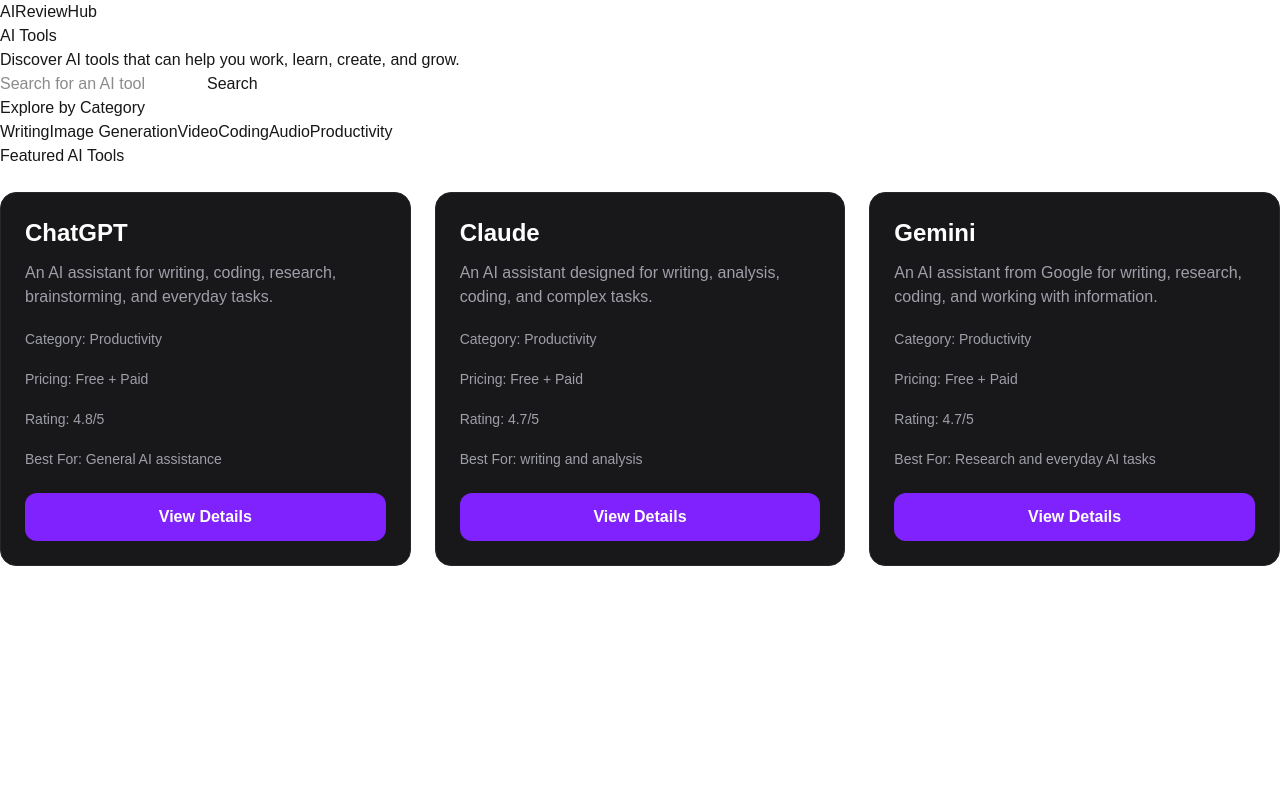
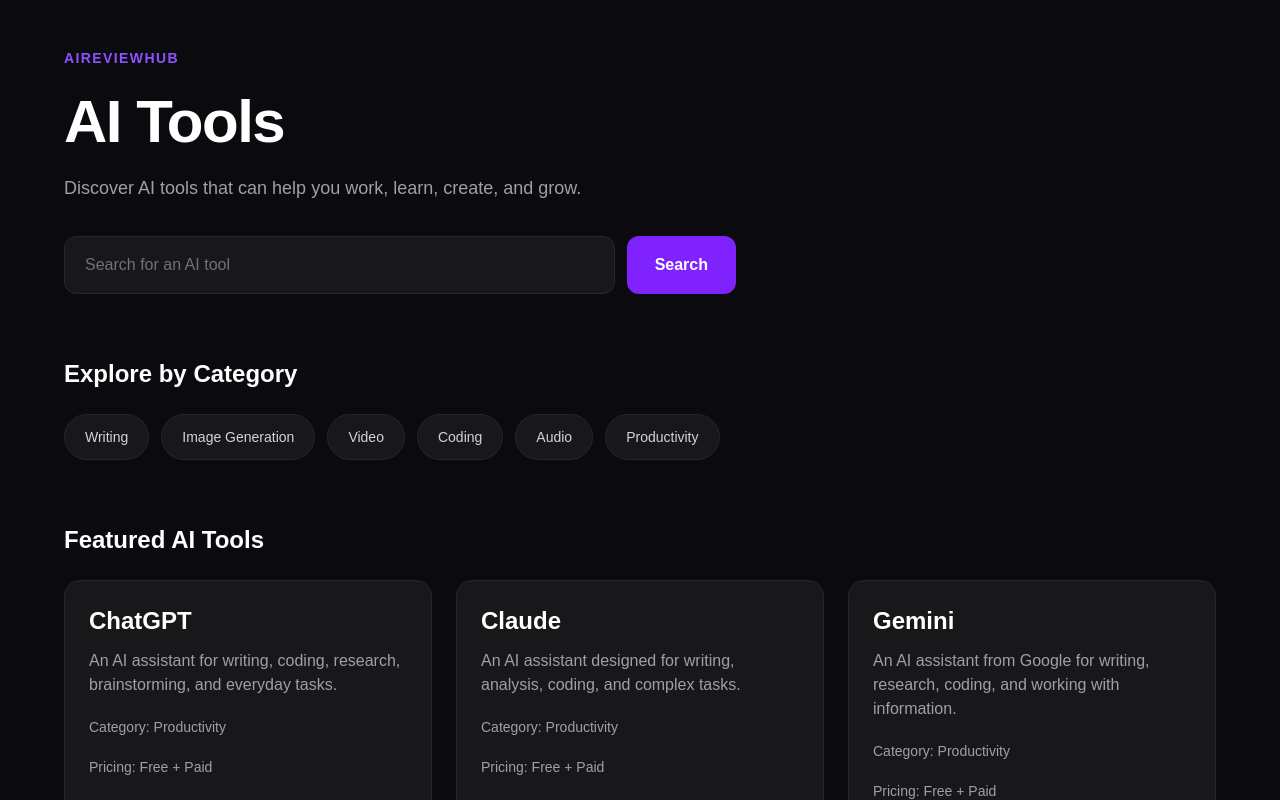
Before and after one commit to vikash-ai-dev/AIReviewHub, a Next.js app: page /tools in a window 1280 px wide. Shown: the top 800 px of the page. Built offline with nearby package versions, Linux system fonts and the light colour scheme.

Commit message:
worked on tools

```diff
--- a/src/app/tools/[slug]/page.js
+++ b/src/app/tools/[slug]/page.js
@@ -6,13 +6,46 @@
   const tool = tools.find((tool) => tool.slug === slug);
 
   return (
-    <main>
-      <h1>{tool.name}</h1>
-      <p>{tool.description}</p>
-      <p>Category: {tool.category}</p>
-      <p>Pricing: {tool.pricing}</p>
-      <p>Rating: {tool.rating}/5</p>
-      <p>Best For: {tool.bestFor}</p>
+    <main className="min-h-screen bg-[#0B0B0F] px-6 py-12 text-white">
+      <div className="mx-auto max-w-4xl">
+
+        <p className="text-sm font-semibold uppercase tracking-widest text-violet-500">
+          AIReviewHub
+        </p>
+
+        <h1 className="mt-6 text-5xl font-bold tracking-tight">
+          {tool.name}
+        </h1>
+
+        <p className="mt-6 max-w-2xl text-lg leading-8 text-zinc-400">
+          {tool.description}
+        </p>
+
+        <div className="mt-10 grid gap-4 sm:grid-cols-2">
+
+          <div className="rounded-xl border border-zinc-800 bg-zinc-900 p-5">
+            <p className="text-sm text-zinc-500">Category</p>
+            <p className="mt-2 font-semibold">{tool.category}</p>
+          </div>
+
+          <div className="rounded-xl border border-zinc-800 bg-zinc-900 p-5">
+            <p className="text-sm text-zinc-500">Pricing</p>
+            <p className="mt-2 font-semibold">{tool.pricing}</p>
+          </div>
+
+          <div className="rounded-xl border border-zinc-800 bg-zinc-900 p-5">
+            <p className="text-sm text-zinc-500">Rating</p>
+            <p className="mt-2 font-semibold">{tool.rating}/5</p>
+          </div>
+
+          <div className="rounded-xl border border-zinc-800 bg-zinc-900 p-5">
+            <p className="text-sm text-zinc-500">Best For</p>
+            <p className="mt-2 font-semibold">{tool.bestFor}</p>
+          </div>
+
+        </div>
+
+      </div>
     </main>
   );
 }
--- a/src/app/tools/page.js
+++ b/src/app/tools/page.js
@@ -2,46 +2,49 @@
 import ToolCard from "../components/ToolCard";
 export default function Tools() {
     return (
-        <main>
-            <section>
-                <p>AIReviewHub</p>
+        <main className="min-h-screen bg-[#0B0B0F] px-6 py-12 text-white">
+            <section className="mx-auto max-w-6xl">
+                <p className="text-sm font-semibold uppercase tracking-widest text-violet-500">AIReviewHub</p>
 
-                <h1>AI Tools</h1>
+                <h1 className="mt-6 text-5xl font-bold tracking-tight sm:text-6xl">AI Tools</h1>
 
-                <p>
+                <p className="mt-5 max-w-2xl text-lg leading-8 text-zinc-400">
                     Discover AI tools that can help you work, learn, create, and grow.
                 </p>
 
-                <div>
+                <div className="mt-8 flex w-full max-w-2xl gap-3 flex-col sm:flex-row">
 
-                    <input type="text"
+                    <input className="flex-1 rounded-xl border border-zinc-800 bg-zinc-900 px-5 py-4 text-white outline-none placeholder:text-zinc-500 focus:border-violet-500"
 
-                    placeholder="Search for an AI tool">
+                        type="text"
+
+                        placeholder="Search for an AI tool">
+
 
                     </input>
-                    <button>Search</button>
+                    <button className="rounded-xl bg-violet-600 px-7 py-4 font-semibold transition hover:bg-violet-500">Search</button>
                 </div>
-                <section>
-                    <h2>Explore by Category</h2>
+                <section className="mt-16">
+                    <h2 className="text-2xl font-bold">Explore by Category</h2>
 
-                    <div>
-                        <button>Writing</button>
-                        <button>Image Generation</button>
-                        <button>Video</button>
-                        <button>Coding</button>
-                        <button>Audio</button>
-                        <button>Productivity</button>
+                    <div className="mt-6 flex flex-wrap gap-3">
+                        <button className="rounded-full border border-zinc-800 bg-zinc-900 px-5 py-3 text-sm font-medium text-zinc-300 transition hover:border-violet-500 hover:text-white">Writing</button>
+                        <button className="rounded-full border border-zinc-800 bg-zinc-900 px-5 py-3 text-sm font-medium text-zinc-300 transition hover:border-violet-500 hover:text-white">Image Generation</button>
+                        <button className="rounded-full border border-zinc-800 bg-zinc-900 px-5 py-3 text-sm font-medium text-zinc-300 transition hover:border-violet-500 hover:text-white">Video</button>
+                        <button className="rounded-full border border-zinc-800 bg-zinc-900 px-5 py-3 text-sm font-medium text-zinc-300 transition hover:border-violet-500 hover:text-white">Coding</button>
+                        <button className="rounded-full border border-zinc-800 bg-zinc-900 px-5 py-3 text-sm font-medium text-zinc-300 transition hover:border-violet-500 hover:text-white">Audio</button>
+                        <button className="rounded-full border border-zinc-800 bg-zinc-900 px-5 py-3 text-sm font-medium text-zinc-300 transition hover:border-violet-500 hover:text-white">Productivity</button>
                     </div>
                 </section>
-                <section>
-                    <h2>
+                <section className="mt-16">
+                    <h2 className="text-2xl font-bold">
                         Featured AI Tools
                     </h2>
-                    <div className=" mt-6 grid gap-6 md:grid-cols-2 lg:grid-cols-3">
+                    <div className="mt-6 grid gap-6 md:grid-cols-2 lg:grid-cols-3">
 
-                        {tools.map((tool)=>(
-                        <ToolCard key={tool.name} tool={tool}/>
-                       )) }
+                        {tools.map((tool) => (
+                            <ToolCard key={tool.name} tool={tool} />
+                        ))}
 
                     </div>
 
```
